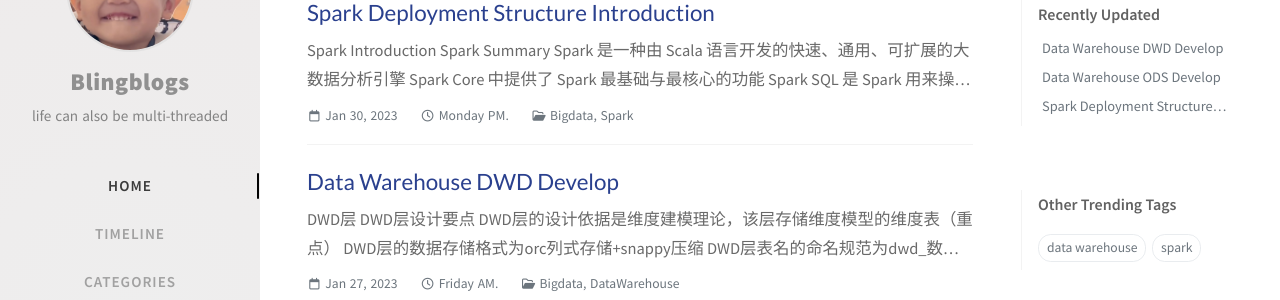
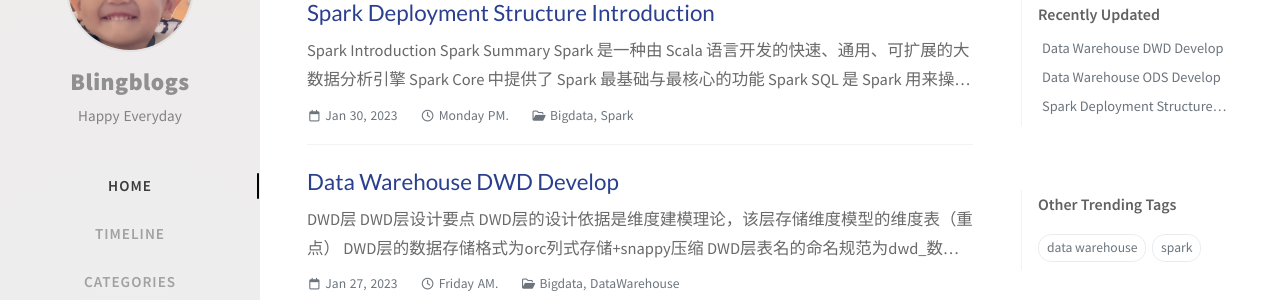
Before and after one commit to sechenbling/bling_blog_sites, a Jekyll site: the page built from index.html, in a window 1280 px wide. Shown: the part 124-424 px from the top of the page. Built offline with Jekyll 4.4.1, drawn with Linux system fonts in a browser that asks for light colours; the list of posts is cut into pages by our own code; part of the change alters nothing that is shown.

Commit message:
删除个人信息

```diff
--- a/_config.yml
+++ b/_config.yml
@@ -5,7 +5,7 @@ timezone: Asia/Shanghai
 #theme_mode: dual
 avatar: /assets/img/sample/avatar.png
 title: Blingblogs
-tagline: life can also be multi-threaded
+tagline: Happy Everyday
 description: >-
   A site with blogs involve backend, big data, or other daily programming records.
 url: 'https://sechenbling.github.io'
@@ -14,9 +14,9 @@ baseurl: ''
 github:
   username: sechenbling
 twitter:
-  username: sechenbling
+  username: invalid
 bilibili:
-  username: 15164783
+  username: 1
 
 social:
   name: Lynn Chen
```
